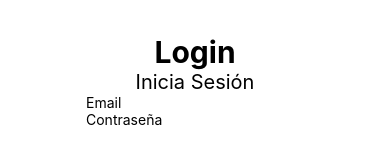
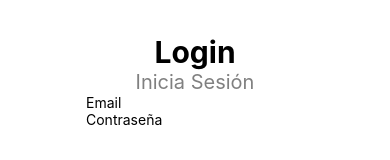
Before and after one commit to Pupghst/Save-You-App, a React Native app: screen / in a window 390 px wide. Shown: the part 341-501 px from the top of the page. Built offline with nearby package versions, Linux system fonts and the light colour scheme.

Commit message:
Agregando color

```diff
--- a/App.js
+++ b/App.js
@@ -35,6 +35,7 @@ const style = StyleSheet.create({
 
   subTitulo:{
     fontSize: 20,
+    color: 'gray'
   }
 
 });
```
